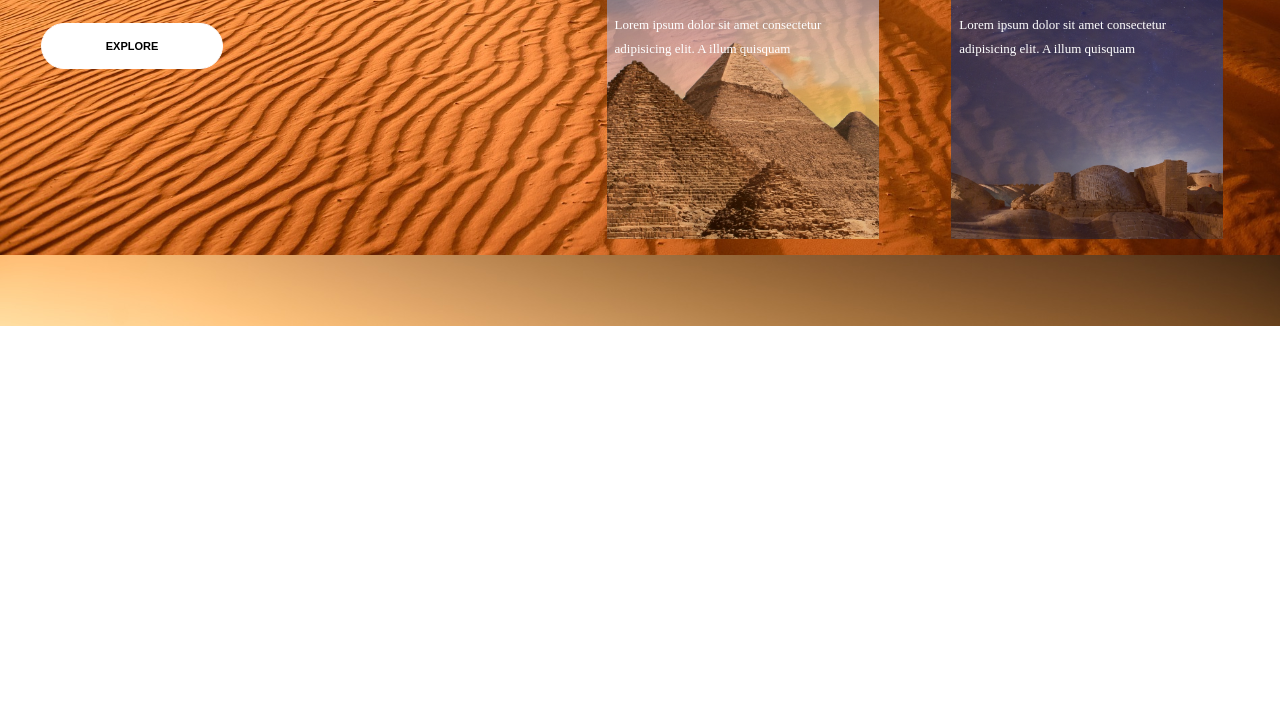
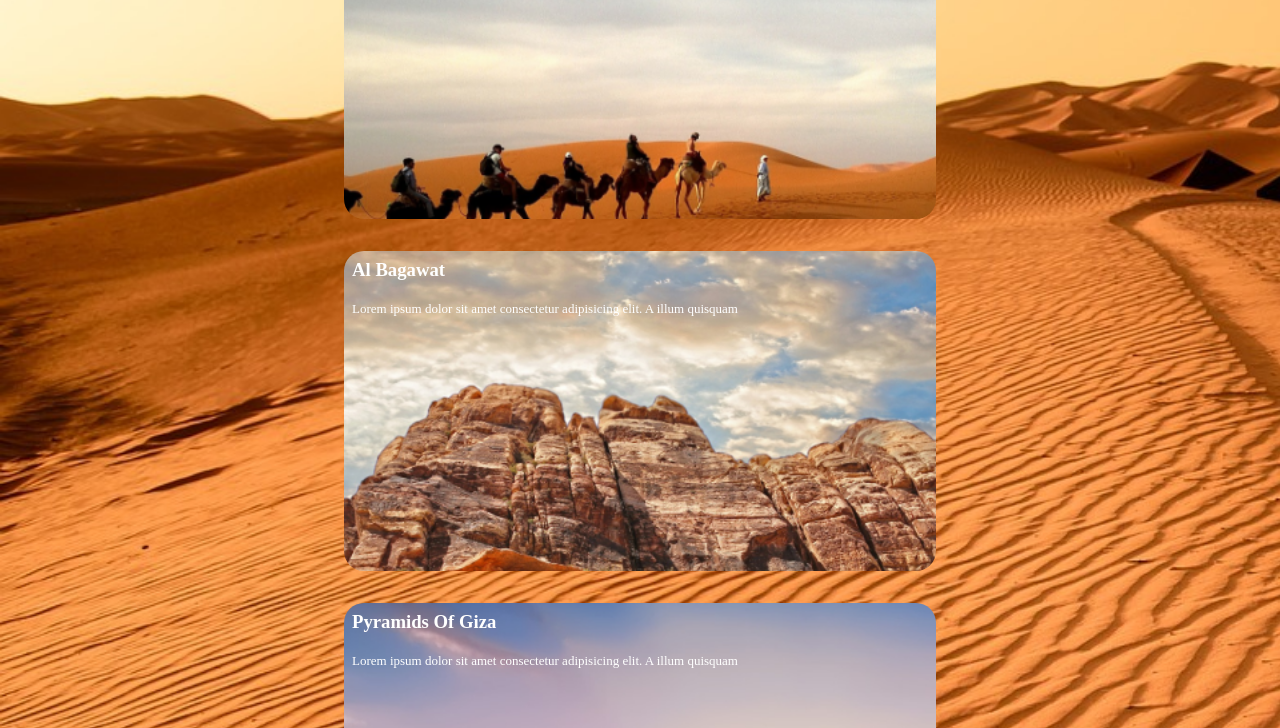
Before and after one commit to Aryan-3098/Css-5_Assesment-9, a plain HTML site: page index.html in a window 1280 px wide. Shown: the part 474-1202 px from the top of the page. Before the commit the page ends 800 px from the top, so only its background shows below. Drawn offline with Linux system fonts and the light colour scheme.

Commit message:
Changes to media queries

```diff
--- a/style.css
+++ b/style.css
@@ -84,82 +84,39 @@ body{
     margin: 1rem;
     width: 17rem;
     height: 17rem;
-}
-.box img{
-    width: 17rem;
-    height: 17rem;
-    border-radius: 20px;
-    opacity: 80%;
-}
-#box1{
     position: relative;
 }
-#box2{
-    position: relative;
-}
-#box3{
-    position: relative;
-}
-#box4{
-    position: relative;
-}
-#box1::before{
+.box::before{
     content:' ';
     position: absolute;
     top:0px;
     right:0px;
     left:0px;
     bottom:0px;
+    background-repeat:no-repeat;
+    border-radius: 20px;
+    background-position: center;
+    /* opacity: 80%; */
+}
+#box1::before{
     background: url("./assets/images/pic-1.png");
     background-size:cover;
-    background-repeat:no-repeat;
-    opacity:70%;
-
 }
 #box2::before{
-    content:' ';
-    position: absolute;
-    top:0px;
-    right:0px;
-    left:0px;
-    bottom:0px;
     background: url("./assets/images/pic-2.png");
     background-size:cover;
-    background-repeat:no-repeat;
-    opacity:70%;
-
 }
 #box3::before{
-    content:' ';
-    position: absolute;
-    top:0px;
-    right:0px;
-    left:0px;
-    bottom:0px;
     background: url("./assets/images/pic-3.png");
     background-size:cover;
-    background-repeat:no-repeat;
-    opacity:70%;
-
 }
 #box4::before{
-    content:' ';
-    position: absolute;
-    top:0px;
-    right:0px;
-    left:0px;
-    bottom:0px;
     background: url("./assets/images/pic-4.png");
     background-size:cover;
-    background-repeat:no-repeat;
-    opacity:70%;
-
 }
 .box_text{
     position: relative;
     color: white;
-    /* position: relative;
-    bottom: 17rem; */
     margin: 0.5rem;
 }
 .box_text span{
@@ -169,8 +126,25 @@ body{
     margin-top: 1rem;
 }
 @media only screen and (max-width:1290px) and (min-width:851px){
-    body{
+
+    #container{
+        display: grid;
+        grid-template-columns: repeat(1,auto);
+    }
+    #part_B{
+        display: grid;
+        grid-template-columns: repeat(1,auto);
+        justify-content: center;
+    }
+    .box{
+        margin: 1rem;
+        width: 37rem;
+        height: 20rem;
+    }
+    #box4::before{
         background-size: cover;
+        background-position: bottom;
+        background-repeat: no-repeat;
     }
 }
 @media only screen and (max-width:850px) and (min-width:600px){
@@ -178,21 +152,30 @@ body{
         display: grid;
         grid-template-columns: repeat(1,auto);
     }
-    body{
-        background-size:cover;
+    #part_B{
+        display: grid;
+        grid-template-columns: repeat(1,auto);
+        justify-content: center;
+    }
+    .box{
+        margin: 1rem;
+        width: 17rem;
+        height: 17rem;
     }
     #nav_right ul{
         display: block;
     }
+    .box::before{
+        background-repeat:no-repeat;
+    }
+
 }
 @media only screen and (max-width:599px) and (min-width:100px){
     #container{
         display: grid;
         grid-template-columns: repeat(1,auto);
     }
-    body{
-        background-size: cover;
-    }
+
     #nav_right{
         float: none;
     }
@@ -201,4 +184,7 @@ body{
         grid-template-columns: repeat(1,auto);
         justify-content: center;
     }
+    .box::before{
+        background-repeat:no-repeat;
+    }
 }
```
